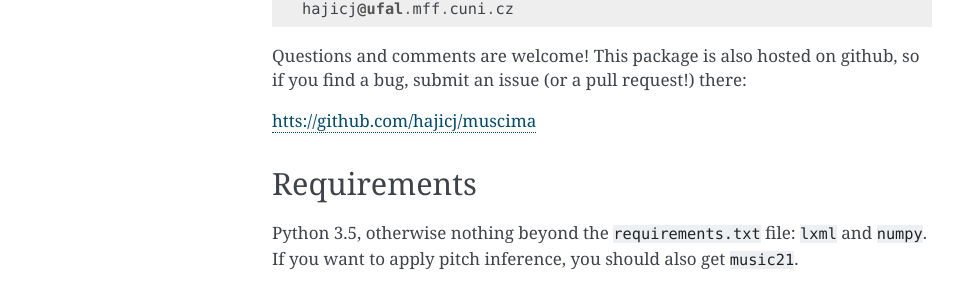
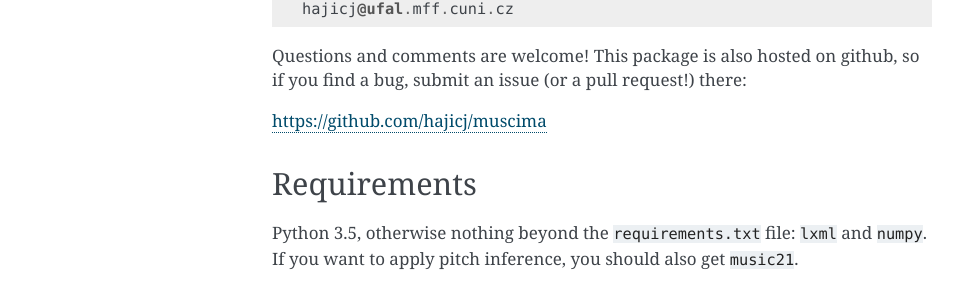
Before and after one commit to hajicj/muscima, a Sphinx documentation site: the page built from doc/index.rst, in a window 1280 px wide. Shown: the part 503-807 px from the top of the page, without its empty margins (148-1111 px from the left). Built offline with Sphinx 7.4.7, drawn with Linux system fonts in a browser that asks for light colours.

Commit message:
Update index.rst
Fixed URL from readme to Github repository (htts --> https)

```diff
--- a/doc/index.rst
+++ b/doc/index.rst
@@ -27,7 +27,7 @@ The package author is Jan Hajič jr. You can contact him at::
 Questions and comments are welcome! This package is also hosted on github,
 so if you find a bug, submit an issue (or a pull request!) there:
 
-`<htts://github.com/hajicj/muscima>`_
+`<https://github.com/hajicj/muscima>`_
 
 
 Requirements
```
